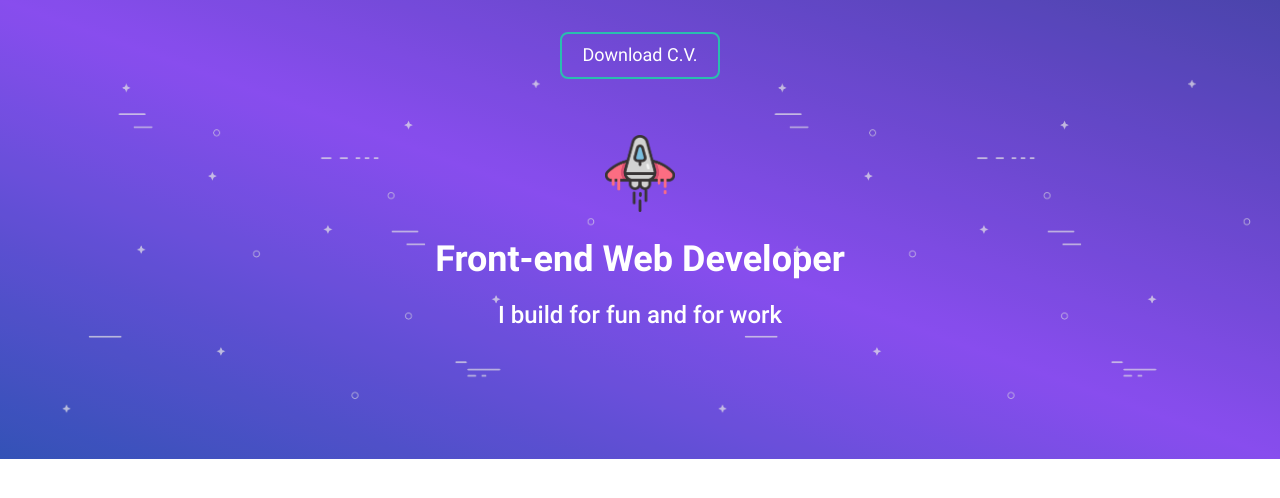
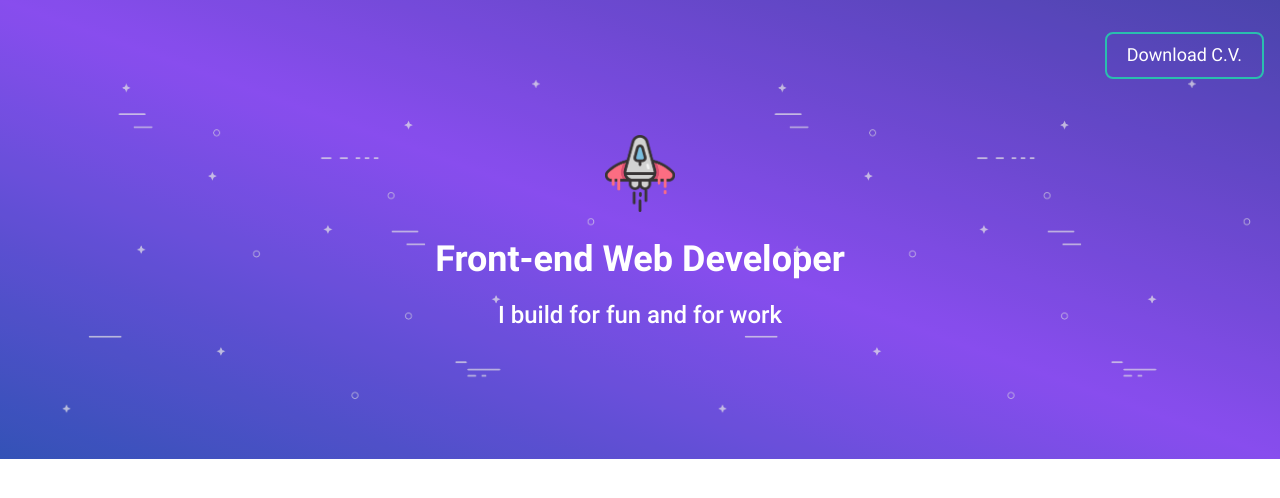
Before and after one commit to cav2008/portfolio-2022, a Next.js app: page / in a window 1280 px wide. Shown: the top 498 px of the page. Built offline with nearby package versions, Linux system fonts and the light colour scheme.

Commit message:
add wrapper component and make hero component reponsive

```diff
--- /dev/null
+++ b/components/atoms/Wrapper/Wrapper.jsx
@@ -0,0 +1,10 @@
+import React from 'react';
+import PropTypes from 'prop-types';
+
+const Wrapper = ({ children }) => <div className="max-w-screen-xl mx-auto">{children}</div>;
+
+Wrapper.propTypes = {
+  children: PropTypes.element.isRequired,
+};
+
+export default Wrapper;
--- /dev/null
+++ b/components/atoms/Wrapper/index.js
@@ -0,0 +1 @@
+export { default } from './Wrapper';
--- a/components/molecules/Hero/Hero.jsx
+++ b/components/molecules/Hero/Hero.jsx
@@ -1,6 +1,7 @@
 import React from 'react';
 import Image from 'next/image';
 
+import Wrapper from '@components/atoms/Wrapper';
 import Button from '@components/atoms/Button';
 
 import starship from '@images/starship.png';
@@ -12,8 +13,9 @@ const Hero = () => (
       className="absolute -z-10 w-full h-full bg-contain opacity-70"
       style={{ backgroundImage: `url(${stars.src})` }}
     />
-    <div className="pt-8 pb-32">
-      <div className="text-center mb-14">
+    <Wrapper>
+      <div className="pt-8 pb-32 px-4">
+        <div className="text-center lg:text-right mb-14">
           <Button text="Download C.V." />
         </div>
         <div className="text-center">
@@ -24,6 +26,7 @@ const Hero = () => (
           <p className="font-medium text-white text-2xl">I build for fun and for work</p>
         </div>
       </div>
+    </Wrapper>
   </section>
 );
 
```
Lines whose indentation alone changed are shown as unchanged.
